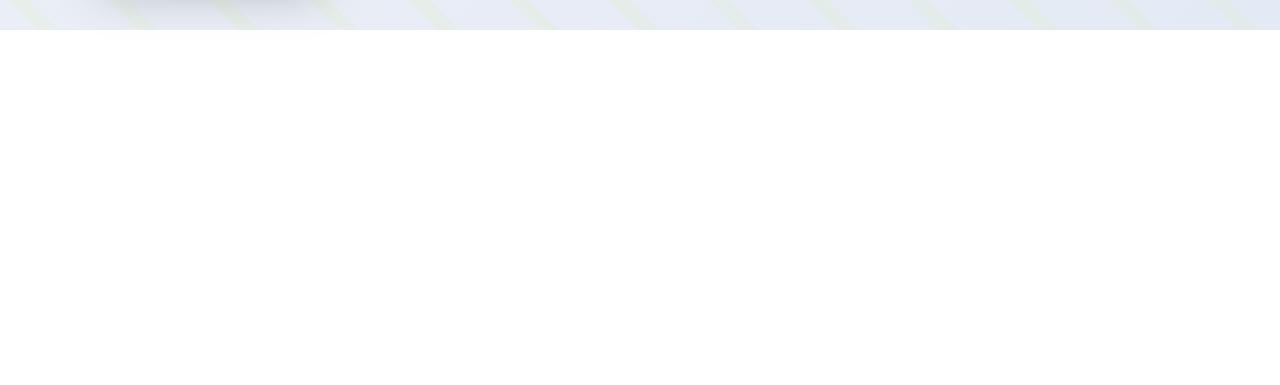
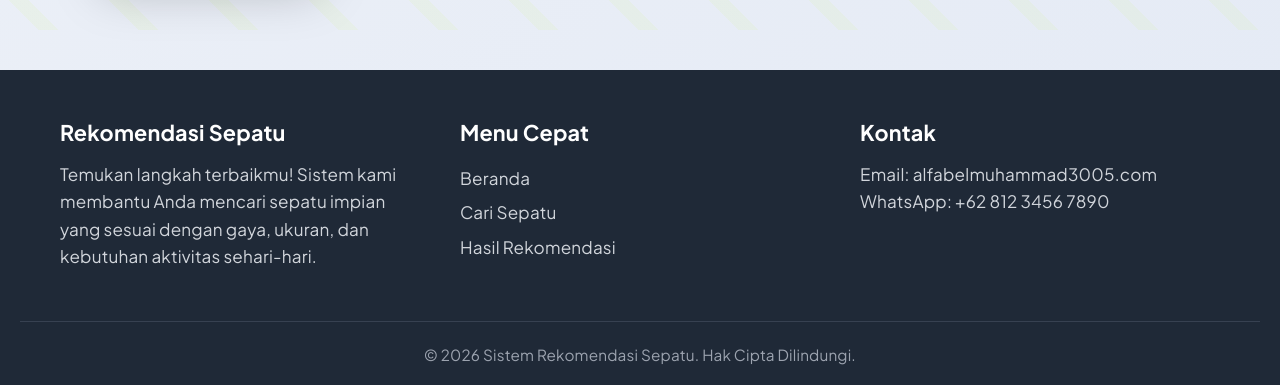
Before and after one commit to alfabell/sistem_rekomendasi_sepatu, a React (Vite) app: page / in a window 1280 px wide. Shown: the part 2743-3128 px from the top of the page. Before the commit the page ends 2773 px from the top, so only its background shows below. Built offline with nearby package versions, Linux system fonts and the light colour scheme.

Commit message:
feat: Add SectionFooter component and update HasilRekomendasi styles for improved UI

```diff
--- a/src/App.jsx
+++ b/src/App.jsx
@@ -2,6 +2,7 @@ import { useState } from "react";
 import HeroSection from "./components/HeroSection";
 import FormPreferensi from "./components/FormPreferensi";
 import HasilRekomendasi from "./components/HasilRekomendasi";
+import SectionFooter from "./components/SectionFooter";
 import "./App.css";
 
 const initialForm = {
@@ -94,6 +95,8 @@ function App() {
           <HasilRekomendasi result={result} loading={loading} />
         </div>
       </main>
+
+      <SectionFooter />
     </div>
   );
 }
--- a/src/components/HasilRekomendasi.jsx
+++ b/src/components/HasilRekomendasi.jsx
@@ -79,7 +79,7 @@ function HasilRekomendasi({ result, loading }) {
 
       {/* STATE LOADING */}
       {loading && (
-        <div className="flex flex-col items-center justify-center p-12 bg-surface-container-highest rounded-xl border border-outline-variant/30 shadow-sm min-h-[300px]">
+        <div className="flex flex-col items-center justify-center p-12 bg-white rounded-xl border border-outline-variant/30 shadow-sm min-h-[300px]">
           <div className="w-12 h-12 border-4 border-tertiary-container border-t-secondary rounded-full animate-spin mb-4"></div>
           <p className="font-headline font-bold text-on-surface-variant tracking-wider uppercase">
             Memproses data terbaik untukmu...
@@ -95,7 +95,7 @@ function HasilRekomendasi({ result, loading }) {
             sepatuPopuler.map((item, index) => (
               <div
                 key={`pop-${index}`}
-                className={`group relative overflow-hidden bg-surface-container-highest rounded-xl shadow-sm hover:shadow-2xl transition-all duration-300 ${index === 0 ? "md:col-span-2 transform md:scale-[1.02] border-2 border-tertiary-container/30" : "p-6"}`}
+                className={`group relative overflow-hidden bg-white rounded-xl shadow-sm hover:shadow-2xl transition-all duration-300 ${index === 0 ? "md:col-span-2 transform md:scale-[1.02] border-2 border-tertiary-container/30" : "p-6"}`}
               >
                 <div className="absolute top-0 right-0 z-20">
                   <div
@@ -141,13 +141,13 @@ function HasilRekomendasi({ result, loading }) {
                 ) : (
                   // Layout for #2, #3, #4
                   <>
-                    <div className="relative mb-6">
-                      <span className="absolute top-0 left-0 px-3 py-1 bg-surface-container-low text-primary font-bold text-[10px] uppercase rounded-full">
+                    <div className="relative mb-6 pt-4">
+                      <span className="absolute top-0 left-0 px-3 py-1 bg-surface-container-low text-primary font-bold text-[10px] uppercase rounded-full z-10">
                         {item.kategori}
                       </span>
                       <img
                         alt={item.nama}
-                        className="w-full h-48 object-contain drop-shadow-xl group-hover:scale-110 transition-transform duration-500"
+                        className="w-full h-40 object-contain drop-shadow-xl group-hover:scale-110 transition-transform duration-500"
                         src={item.img}
                       />
                     </div>
@@ -174,7 +174,7 @@ function HasilRekomendasi({ result, loading }) {
               return (
                 <div
                   key={`res-${index}`}
-                  className={`group relative overflow-hidden bg-surface-container-highest rounded-xl shadow-sm hover:shadow-2xl transition-all duration-300 ${index === 0 ? "md:col-span-2 transform md:scale-[1.02] border-2 border-tertiary-container/30" : "p-6"}`}
+                  className={`group relative overflow-hidden bg-white rounded-xl shadow-sm hover:shadow-2xl transition-all duration-300 ${index === 0 ? "md:col-span-2 transform md:scale-[1.02] border-2 border-tertiary-container/30" : "p-6"}`}
                   style={{ animationDelay: index * 0.1 + "s" }}
                 >
                   <div className="absolute top-0 right-0 z-20">
@@ -227,13 +227,13 @@ function HasilRekomendasi({ result, loading }) {
                   ) : (
                     // Layout for Other Ranked Results
                     <>
-                      <div className="relative mb-6">
-                        <span className="absolute top-0 left-0 px-3 py-1 bg-surface-container-low text-primary font-bold text-[10px] uppercase rounded-full">
-                          Match: {percentage}%
-                        </span>
-                        <img
-                          alt={item.nama}
-                          className="w-full h-48 object-contain drop-shadow-xl group-hover:scale-110 transition-transform duration-500"
+                    <div className="relative mb-6 pt-4">
+                      <span className="absolute top-0 left-0 px-3 py-1 bg-surface-container-low text-primary font-bold text-[10px] uppercase rounded-full z-10">
+                        Match: {percentage}%
+                      </span>
+                      <img
+                        alt={item.nama}
+                        className="w-full h-40 object-contain drop-shadow-xl group-hover:scale-110 transition-transform duration-500"
                           src={imgSrc}
                         />
                       </div>
--- /dev/null
+++ b/src/components/SectionFooter.jsx
@@ -0,0 +1,96 @@
+import React from 'react';
+
+const SectionFooter = () => {
+  return (
+    <footer style={styles.footer}>
+      <div style={styles.content}>
+        {/* Bagian Deskripsi / Branding */}
+        <div style={styles.section}>
+          <h3 style={styles.title}>Rekomendasi Sepatu</h3>
+          <p style={styles.text}>
+            Temukan langkah terbaikmu! Sistem kami membantu Anda mencari sepatu impian yang sesuai dengan gaya, ukuran, dan kebutuhan aktivitas sehari-hari.
+          </p>
+        </div>
+
+        {/* Bagian Tautan Cepat */}
+        <div style={styles.section}>
+          <h4 style={styles.title}>Menu Cepat</h4>
+          <ul style={styles.list}>
+            <li><a href="#beranda" style={styles.link}>Beranda</a></li>
+            <li><a href="#preferensi" style={styles.link}>Cari Sepatu</a></li>
+            <li><a href="#rekomendasi" style={styles.link}>Hasil Rekomendasi</a></li>
+          </ul>
+        </div>
+
+        {/* Bagian Kontak */}
+        <div style={styles.section}>
+          <h4 style={styles.title}>Kontak</h4>
+          <p style={styles.text}>Email: alfabelmuhammad3005.com</p>
+          <p style={styles.text}>WhatsApp: +62 812 3456 7890</p>
+        </div>
+      </div>
+
+      {/* Bagian Copyright */}
+      <div style={styles.bottom}>
+        <p style={{ margin: 0 }}>
+          &copy; {new Date().getFullYear()} Sistem Rekomendasi Sepatu. Hak Cipta Dilindungi.
+        </p>
+      </div>
+    </footer>
+  );
+};
+
+// Styling dasar (bisa dipindahkan ke CSS eksternal nantinya)
+const styles = {
+  footer: {
+    backgroundColor: '#1f2937', // Warna abu-abu gelap
+    color: '#f9fafb',
+    padding: '40px 20px 20px',
+    marginTop: '40px',
+  },
+  content: {
+    display: 'flex',
+    justifyContent: 'space-between',
+    flexWrap: 'wrap',
+    maxWidth: '1200px',
+    margin: '0 auto',
+    paddingBottom: '20px',
+  },
+  section: {
+    flex: '1',
+    minWidth: '250px',
+    margin: '10px 20px',
+  },
+  title: {
+    fontSize: '1.2rem',
+    fontWeight: 'bold',
+    marginBottom: '15px',
+    color: '#fff',
+  },
+  text: {
+    lineHeight: '1.6',
+    fontSize: '0.95rem',
+    color: '#d1d5db', // Teks sedikit lebih redup
+  },
+  list: {
+    listStyleType: 'none',
+    padding: 0,
+    margin: 0,
+  },
+  link: {
+    color: '#d1d5db',
+    textDecoration: 'none',
+    lineHeight: '2',
+    fontSize: '0.95rem',
+  },
+  bottom: {
+    textAlign: 'center',
+    borderTop: '1px solid #374151',
+    paddingTop: '20px',
+    marginTop: '20px',
+    fontSize: '0.85rem',
+    color: '#9ca3af',
+  }
+};
+
+export default SectionFooter;
```
